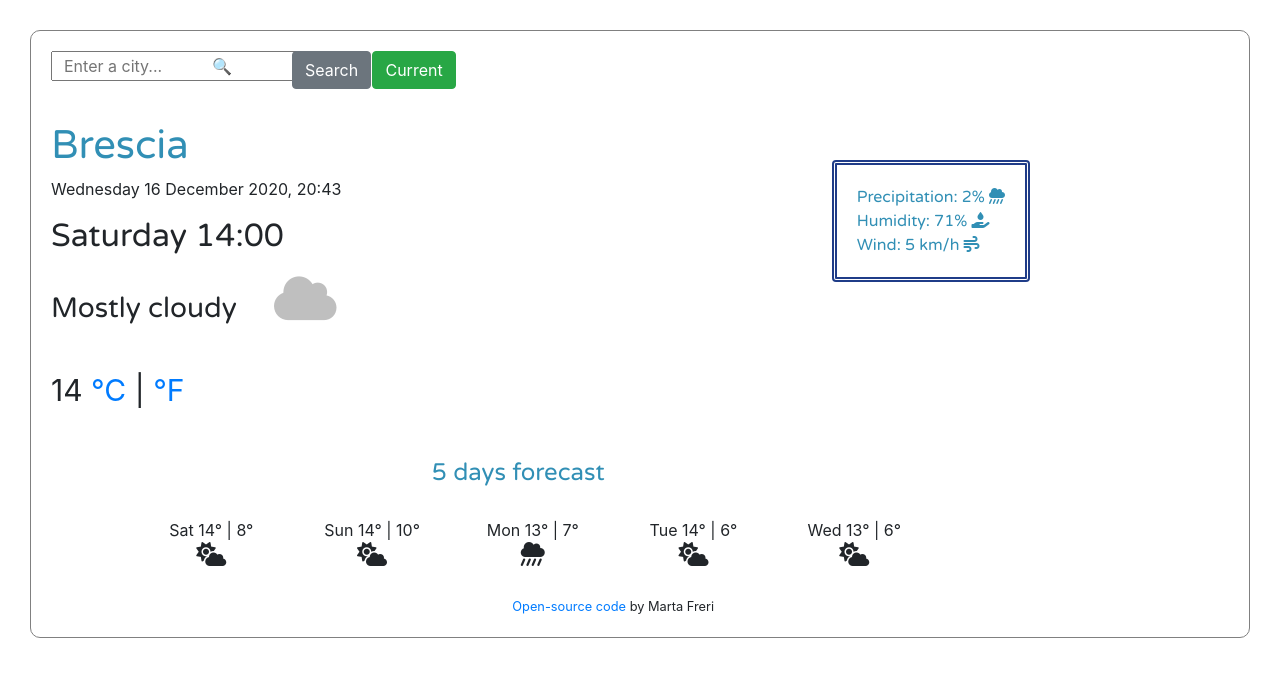
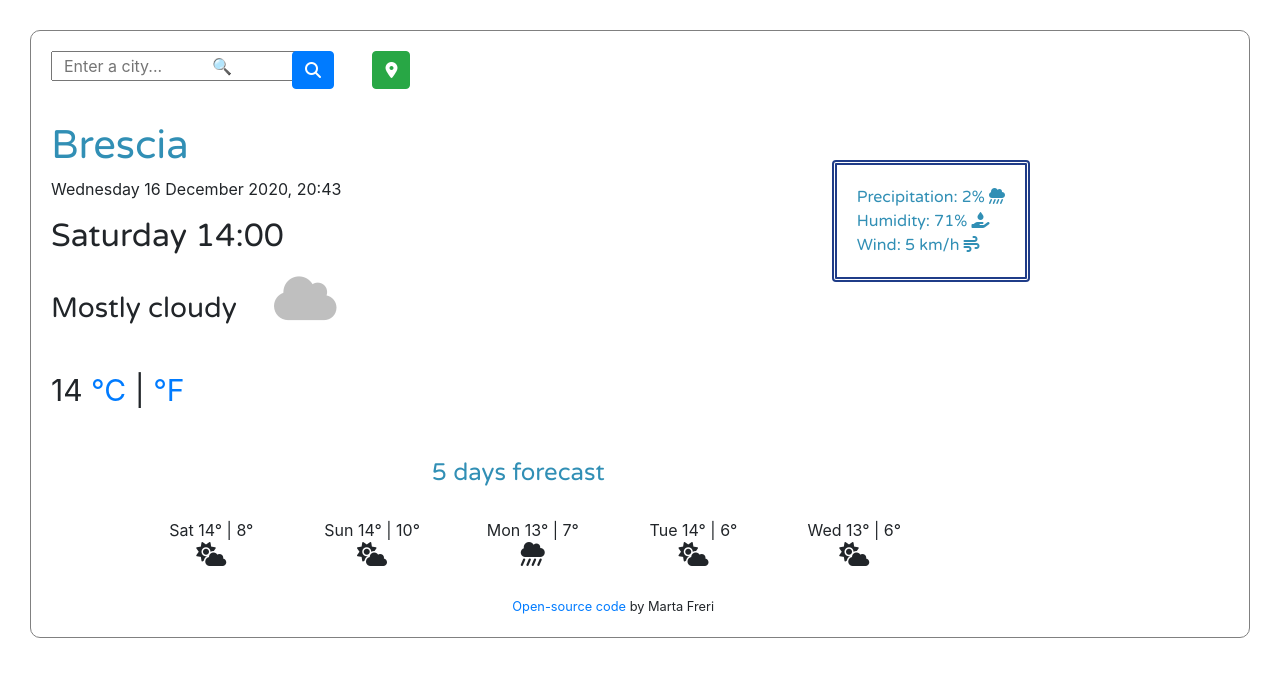
Before and after one commit to martafreri2018/my-weather-app, a website built with Parcel: page index.html in a window 1280 px wide. Built offline with nearby package versions, Linux system fonts and the light colour scheme; no server answers.

Commit message:
Changed the buttons

```diff
--- a/index.html
+++ b/index.html
@@ -22,12 +22,12 @@
     </div>
     <div class="col-1">
       <form>
-      <button id="research" type="button" class="btn btn-secondary">Search</button>
+      <button id="research" type="button" class="btn btn-primary"><i class="fas fa-search"></i></button>
     </form>
   </div>
   <div class="col-1">
     <form>
-      <button id="current" type="button" class="btn btn-success">Current</button>
+      <button id="current" type="button" class="btn btn-success"><i class="fas fa-map-marker-alt"></i></button>
     </form>
   </div>
 
```
Also changed, not shown: 1 other file.
